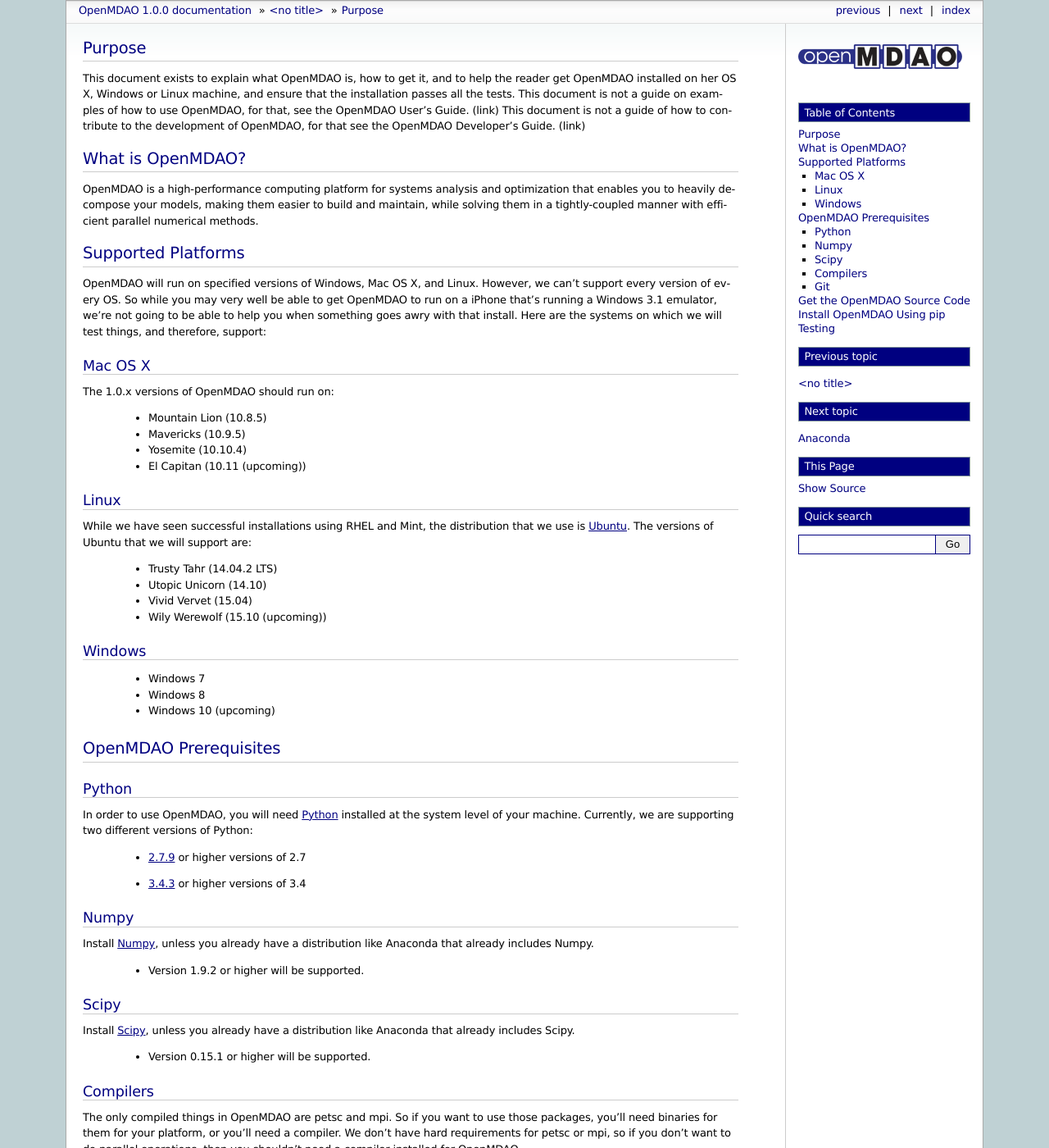
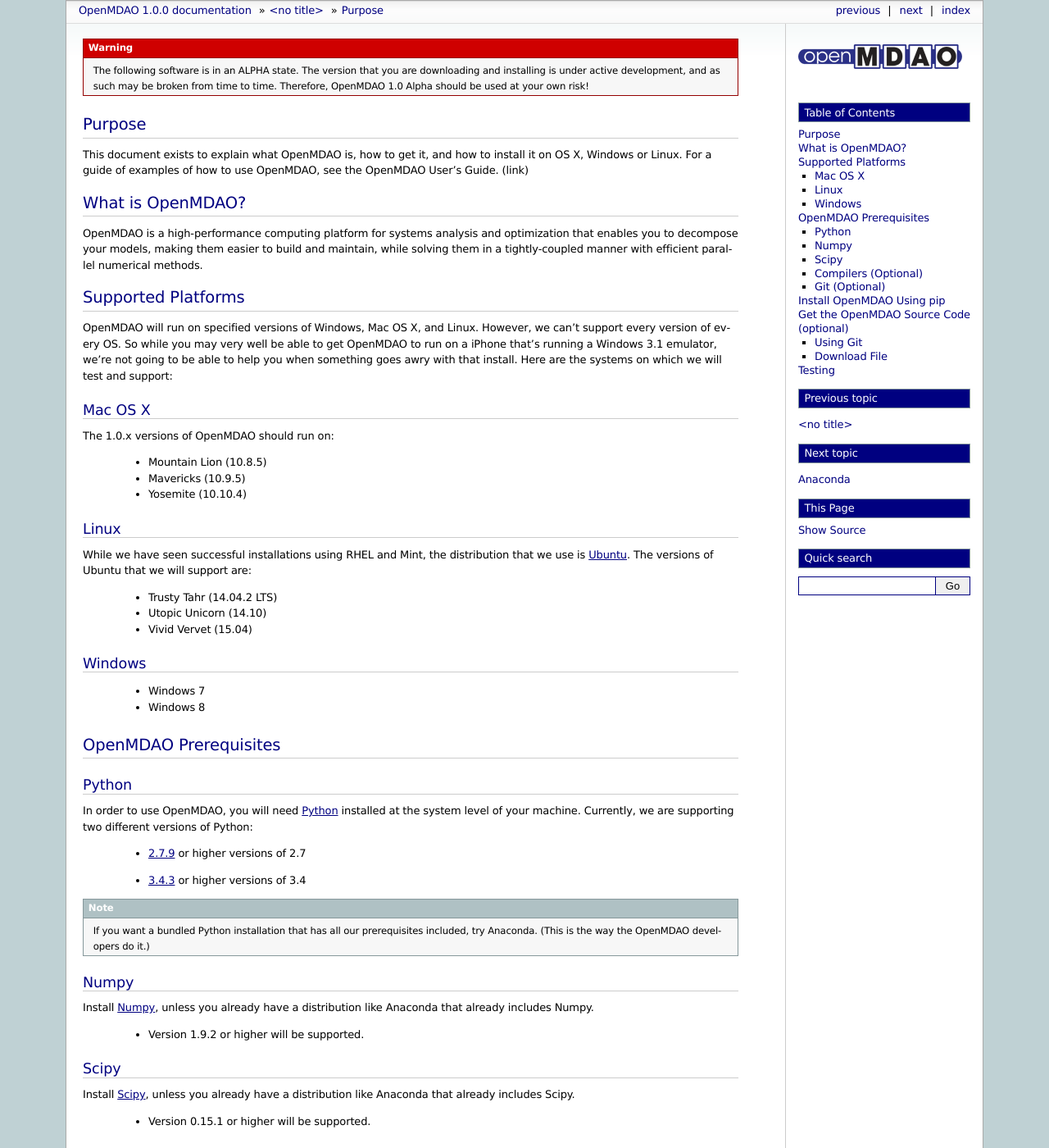
Before and after one commit to OpenMDAO/OpenMDAO1, a Sphinx documentation site: the page built from openmdao/docs/getting-started/install.rst, in a window 1280 px wide and 1400 px high. Shown: the whole window at 82% size. Built offline with Sphinx 7.4.7, drawn with Linux system fonts in a browser that asks for light colours; pages that are not in the unit, such as notebooks, are missing from menus; some of the changed text lies outside the part shown.

Commit message:
many more doc structure tweaks; improvement and streamlining of getting started doc.

```diff
--- a/openmdao/docs/getting-started/index.rst
+++ b/openmdao/docs/getting-started/index.rst
@@ -1,3 +1,4 @@
+
 .. _Getting-Started:
 
 .. toctree::
--- a/openmdao/docs/getting-started/install.rst
+++ b/openmdao/docs/getting-started/install.rst
@@ -1,20 +1,23 @@
+.. warning::
+
+        The following software is in an ALPHA state.  The version that you are downloading
+        and installing is under active development, and as such may be broken from time to time.
+        Therefore, OpenMDAO 1.0 Alpha should be used at your own risk!
+
 =======
 Purpose
 =======
 
-This document exists to explain what OpenMDAO is, how to get it, and to help
-the reader get OpenMDAO installed on her OS X, Windows or Linux machine, and
-ensure that the installation passes all the tests.  This document is not a guide
-on examples of how to use OpenMDAO, for that, see the OpenMDAO User's Guide. (link)
-This document is not a guide of how to contribute to the development of OpenMDAO,
-for that see the OpenMDAO Developer's Guide. (link)
+This document exists to explain what OpenMDAO is, how to get it, and how to install it
+on OS X, Windows or Linux.  For a guide of examples of how to use OpenMDAO,
+see the OpenMDAO User's Guide. (link)
 
 =================
 What is OpenMDAO?
 =================
 
 OpenMDAO is a high-performance computing platform for systems analysis and optimization
-that enables you to heavily decompose your models, making them easier to build and
+that enables you to decompose your models, making them easier to build and
 maintain, while solving them in a tightly-coupled manner with efficient parallel
 numerical methods.
 
@@ -26,7 +29,7 @@ OpenMDAO will run on specified versions of Windows, Mac OS X, and Linux.
 However, we can't support every version of every OS.  So while you may very well
 be able to get OpenMDAO to run on a iPhone that's running a Windows 3.1 emulator,
 we're not going to be able to help you when something goes awry with that install.
-Here are the systems on which we will test things, and therefore, support:
+Here are the systems on which we will test and support:
 
 Mac OS X
 ++++++++
@@ -38,9 +41,6 @@ The 1.0.x versions of OpenMDAO should run on:
  * Mavericks (10.9.5)
 
  * Yosemite (10.10.4)
-
- * El Capitan (10.11 (upcoming))
-
 
 Linux
 +++++
@@ -56,9 +56,6 @@ that we use is Ubuntu_.  The versions of Ubuntu that we will support are:
 
  * Vivid Vervet (15.04)
 
- * Wily Werewolf (15.10 (upcoming))
-
-
 
 Windows
 +++++++
@@ -66,8 +63,6 @@ Windows
  * Windows 7
 
  * Windows 8
-
- * Windows 10 (upcoming)
 
 
 ======================
@@ -90,6 +85,12 @@ your machine.  Currently, we are supporting two different versions of Python:
 
  .. _3.4.3: https://www.python.org/downloads/release/python-343/
 
+.. note::
+
+    If you want a bundled Python installation that has all our prerequisites
+    included, try :ref:`Anaconda`.  (This is the way the OpenMDAO developers do it.)
+
+
 Numpy
 +++++
 
@@ -110,15 +111,16 @@ includes Scipy.
 
  * Version 0.15.1 or higher will be supported.
 
-Compilers
-+++++++++
-The only compiled things in OpenMDAO are petsc and mpi. So if you want to use those
+Compilers (Optional)
+++++++++++++++++++++
+OpenMDAO doesn't have a strict requirement on any compiled code, but we can optionally
+make use of some compiled libraries, if they are present in your python environment.
+In order to run things in parallel you'll need petsc4py and mpi4py. So if you want to use those
 packages, you'll need binaries for them for your platform, or you'll need a compiler.
-We don't have hard requirements for petsc or mpi, so if you don't want to do parallel operations,
-then you shouldn't need a compiler installed for OpenMDAO.
+If you don't want to run in parallel, then you shouldn't need a compiler installed for OpenMDAO.
 
-Git
-+++
+Git (Optional)
+++++++++++++++
 Git is a very popular and efficient open-source version control system that we use for our source code.
 It tracks content such as files and directories. OpenMDAO keeps its code on GitHub, the Git website.
 Git is not a hard requirement, though.  If you want, download Git_ for later use to grab the
@@ -126,35 +128,45 @@ OpenMDAO repository during installation.
 
 .. _Git: http://git-scm.com/download
 
+==========================
+Install OpenMDAO Using pip
+==========================
 
-============================
-Get the OpenMDAO Source Code
-============================
+To pip install OpenMDAO directly from the OpenMDAO Github repository:
 
-Now that we have all of OpenMDAO's pre-requisistes, we need OpenMDAO itself.
+::
+
+    pip install git+http://github.com/OpenMDAO/OpenMDAO.git@master
+
+
+=======================================
+Get the OpenMDAO Source Code (optional)
+=======================================
+
+Some users might prefer to have the source code, and install from that.
 There are two ways to obtain the code: use Git, or download the code.
 
-1.  If you installed Git, use Git to obtain the OpenMDAO source code from Github:
+Using Git
++++++++++
+ If you installed Git, use Git to obtain the OpenMDAO source code from Github:
 
 ::
 
     git clone http://github.com/OpenMDAO/OpenMDAO-Framework
 
-2.  Download a zip file of code from the `OpenMDAO Github website <http://github.com/OpenMDAO/OpenMDAO-Framework/>`_.
+Download File
++++++++++++++
 
-==========================
-Install OpenMDAO Using pip
-==========================
+    Download a zip file of code from the `OpenMDAO Github website <http://github.com/OpenMDAO/OpenMDAO-Framework/>`_,
+    then unzip it locally.
 
-From within the top level of the OpenMDAO repository, you'll want to pip install OpenMDAO
-into your environment using the following command:
+If you get the source code, then pip installation will work differently. From
+the top level of the OpenMDAO repository, you'll want to use the following command:
 
 ::
 
     pip install -e .
 
-
-.. note:: If you want to install things the way the OpenMDAO devs do it, check out this section on  using OpenMDAO in :ref:`Anaconda`.
 
 
 =======
@@ -163,3 +175,8 @@ Testing
 
 You can test using any python test framework, e.g. `unittest`, `nosetest` to run
 the OpenMDAO test suite from the top level of the OpenMDAO repo.
+
+
+
+pip install straight from Git, other alternate install options like python setup.py install
+make some prereq OPTIONAL
--- a/openmdao/docs/index.rst
+++ b/openmdao/docs/index.rst
@@ -5,27 +5,18 @@ Documentation for OpenMDAO version: |version|
 %%%%%%%%%%%%%%%%%%%%%%%%%%%%%%%%%%%%%%%%%%%%%
 
 
-=============================
-Getting Started with OpenMDAO
-=============================
+===============
+Getting Started
+===============
 
 .. toctree::
    :maxdepth: 1
 
    getting-started/index.rst
 
-=========================
-OpenMDAO Conversion Guide
-=========================
-
-.. toctree::
-   :maxdepth: 1
-
-   conversion-guide/index.rst
-
-======================
-OpenMDAO User Guide
-======================
+==========
+User Guide
+==========
 
 .. toctree::
    :maxdepth: 1
@@ -33,13 +24,13 @@ OpenMDAO User Guide
    usr-guide/index.rst
 
 =========================
-OpenMDAO Developer Guide
+Pre-1.0 Conversion Guide
 =========================
 
 .. toctree::
    :maxdepth: 1
 
-   dev-guide/index.rst
+   conversion-guide/index.rst
 
 =========================
 OpenMDAO Reference Sheets
```
